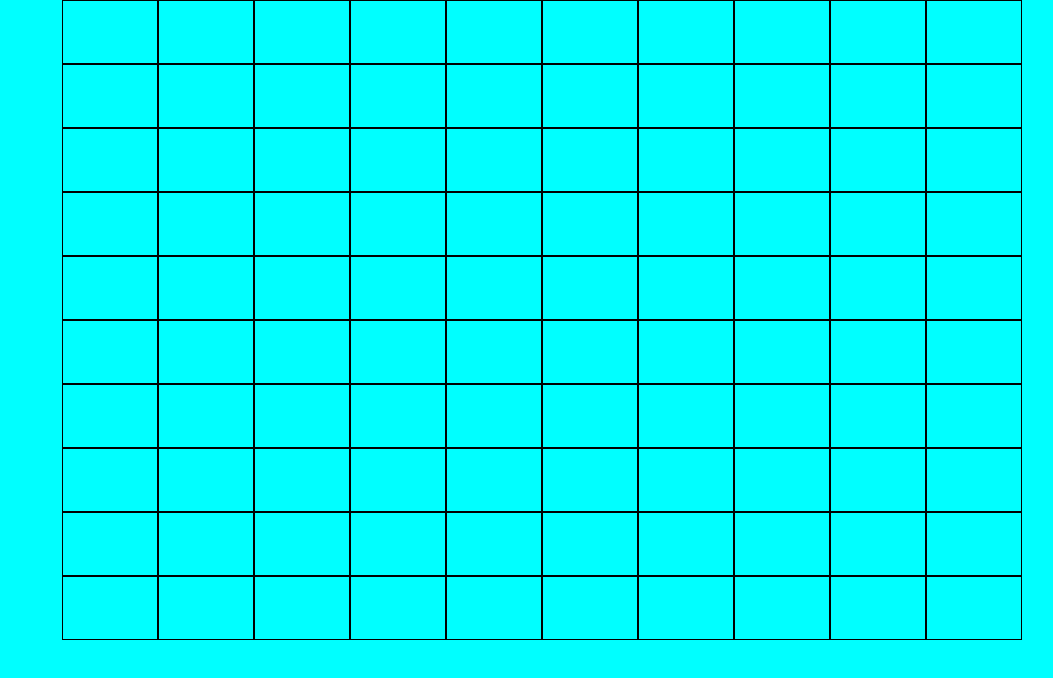
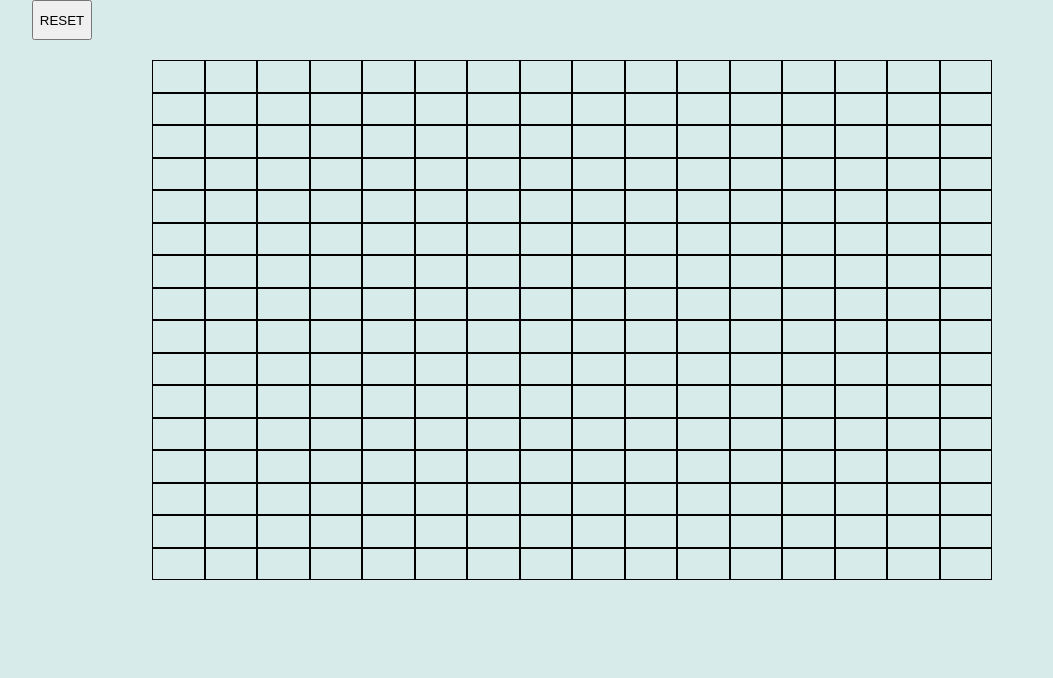
Before and after one commit to Mizaeron/Etch-a-Sketch, a plain HTML site: page index.html in a window 1280 px wide. Shown: the whole page, without its empty margins (98-1151 px from the left). Drawn offline with Linux system fonts and the light colour scheme.

Commit message:
Add button to remove container and create new

```diff
--- a/index.html
+++ b/index.html
@@ -7,7 +7,9 @@
     <link rel="stylesheet" href="styles.css">
 </head>
 <body>
+
  <div id="main">
+    <button id="reset">RESET</button>
     <div class="container">
 
     </div>
--- a/main.js
+++ b/main.js
@@ -1,16 +1,37 @@
-console.log("Hello World")
+let container = document.querySelector(".container");
 
-const container = document.querySelector(".container");
-
-for (let i = 0; i < 10 * 10; i++) {
+for (let i = 0; i < 16 * 16; i++) {
 
 const div = document.createElement("div");
 div.classList.add("grid");
 container.appendChild(div);
 }
 
-const grid = document.querySelectorAll(".grid");
+let grid = document.querySelectorAll(".grid");
 
 grid.forEach(box => {
         box.addEventListener("mouseenter", hover => box.style.backgroundColor = "grey");
     });
+
+let reButton = document.querySelector("#reset").addEventListener("click", buttonClick);
+
+function buttonClick(e) {
+    //let entry = prompt("Enter grid number");
+    //let number = +entry;
+    container.remove();
+
+    const newContainer = document.createElement("div");
+    newContainer.classList.add("new-container");
+    const main = document.querySelector("#main");
+    main.insertBefore(newContainer, main.children[1]);
+
+    let x = 12;
+
+    for (let i = 0; i < x * x; i++) {
+        const div = document.createElement("div");
+        div.classList.add("newGrid");
+        div.setAttribute("style",`width: calc(100% / ${x}); height: calc(100% / ${x}); border: solid 1px;`);
+        newContainer.appendChild(div);
+
+    }
+}
--- a/styles.css
+++ b/styles.css
@@ -5,7 +5,7 @@
     box-sizing: border-box;
 }
 body {
-    background-color: aqua;
+    background-color: rgb(215, 235, 235);
 }
 
 #main {
@@ -14,6 +14,15 @@ body {
 }
 
 .container {
+    padding: 60px;
+    display: flex;
+    flex-wrap: wrap;
+    width: 960px;
+    height: 640px;
+}
+
+.new-container {
+    padding: 60px;
     display: flex;
     flex-wrap: wrap;
     width: 960px;
@@ -21,7 +30,16 @@ body {
 }
 
 .grid {
-    width: calc(100% / 10);
-    height: calc(100% / 10);
+    width: calc(100% / 16);
+    height: calc(100% / 16);
     border: solid 1px;
 }
+
+#reset {
+    display: flex;
+    width: 60px;
+    height: 40px;
+    justify-content: center;
+    align-items: center;
+    font: 900;
+}
```
